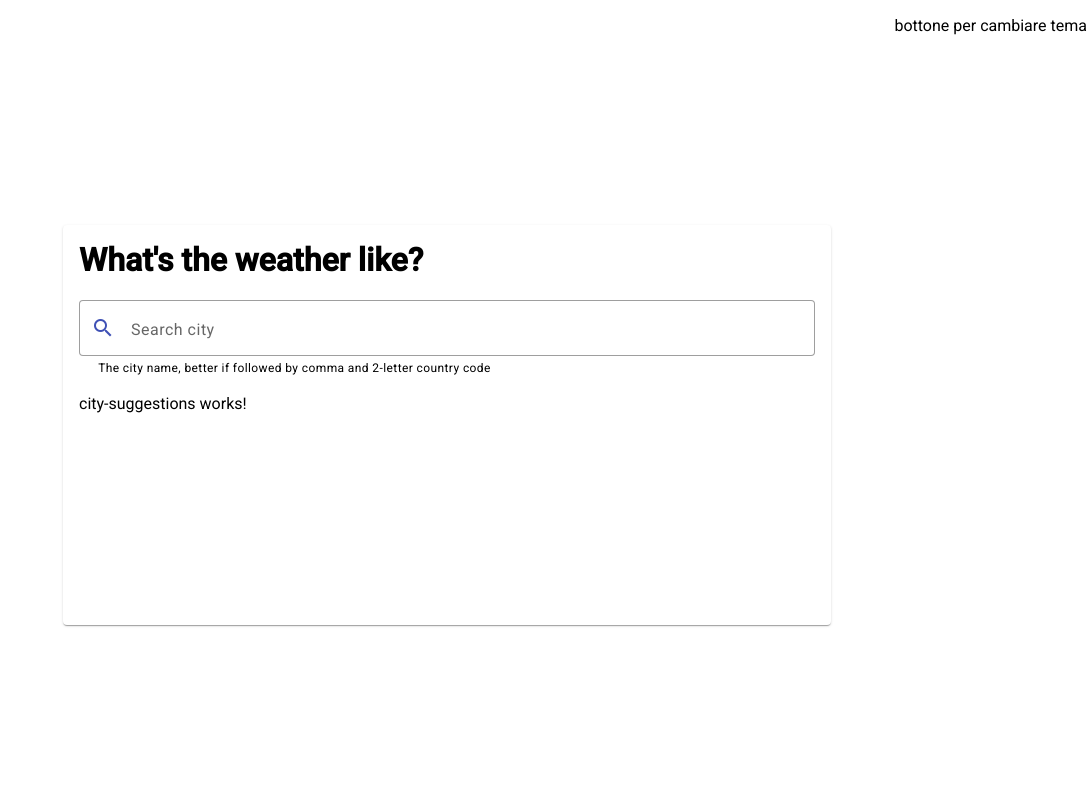
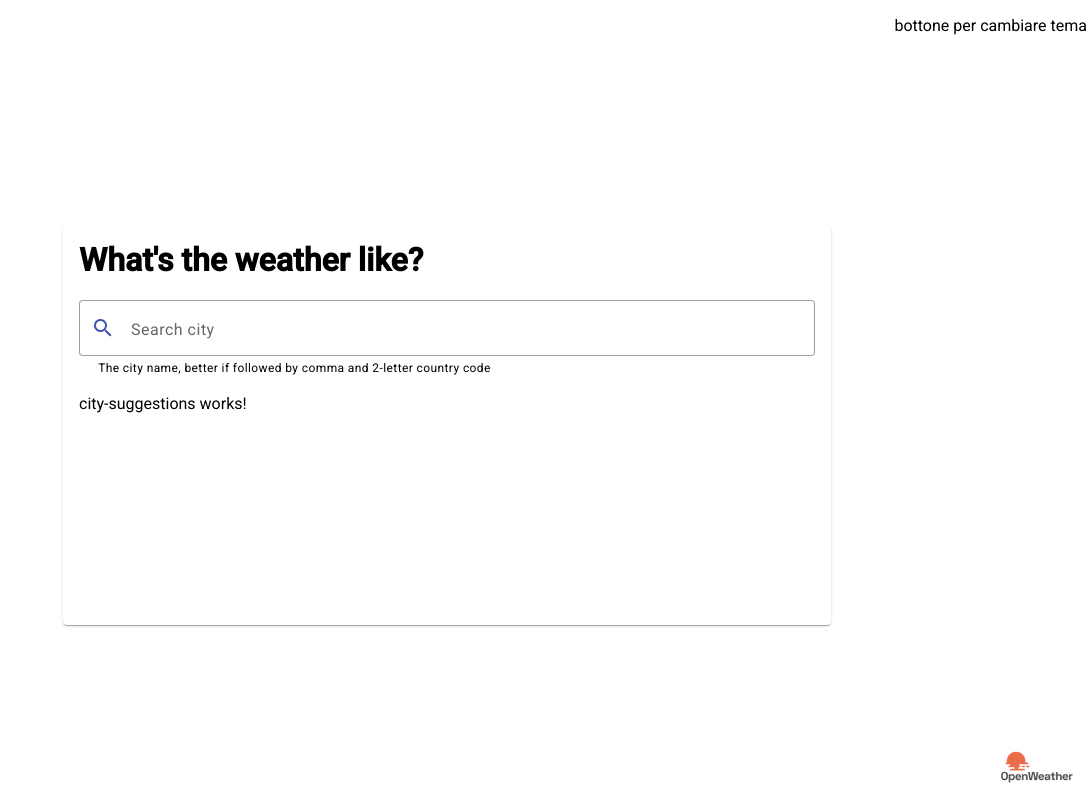
Before and after one commit to syrenly/weather-forecast, an Angular app: page /home in a window 1280 px wide. Shown: the whole page, without its empty margins (193-1280 px from the left). Built offline with nearby package versions, Linux system fonts and the light colour scheme.

Commit message:
added attribution

```diff
--- a/src/app/app.component.html
+++ b/src/app/app.component.html
@@ -1,13 +1,15 @@
-<!-- <button routerLink="home">Home</button>
-<button routerLink="weather">weather</button> -->
-
 <div [@triggerName]="getRouteTransition(outlet)">
 	<router-outlet #outlet="outlet"></router-outlet>
 </div>
 
-<!-- <mat-icon
-	aria-hidden="false"
-	aria-label="Example home icon"
-	fontIcon="home"
-	color="primary"
-></mat-icon> -->
+<a
+	href="https://openweathermap.org/"
+	class="attribution c-pointer"
+	matTooltip="Weather data provided by OpenWeather"
+	><!-- NB ratio w/h of this image is 1.76 -->
+	<img
+		alt="attribution to https://openweathermap.org"
+		width="100"
+		height="57"
+		ngSrc="./assets/OpenWeatherLogo.png"
+/></a>
--- a/src/app/app.component.scss
+++ b/src/app/app.component.scss
@@ -1,4 +1,14 @@
+:host {
+	position: relative;
+}
+
 div {
 	height: 100%;
 	width: 100%;
 }
+
+.attribution {
+	position: absolute;
+	bottom: 0;
+	right: 0;
+}
```
Also changed, not shown: src/app/app.component.ts (+4 -3 lines), src/assets/OpenWeatherLogo.png (added).
